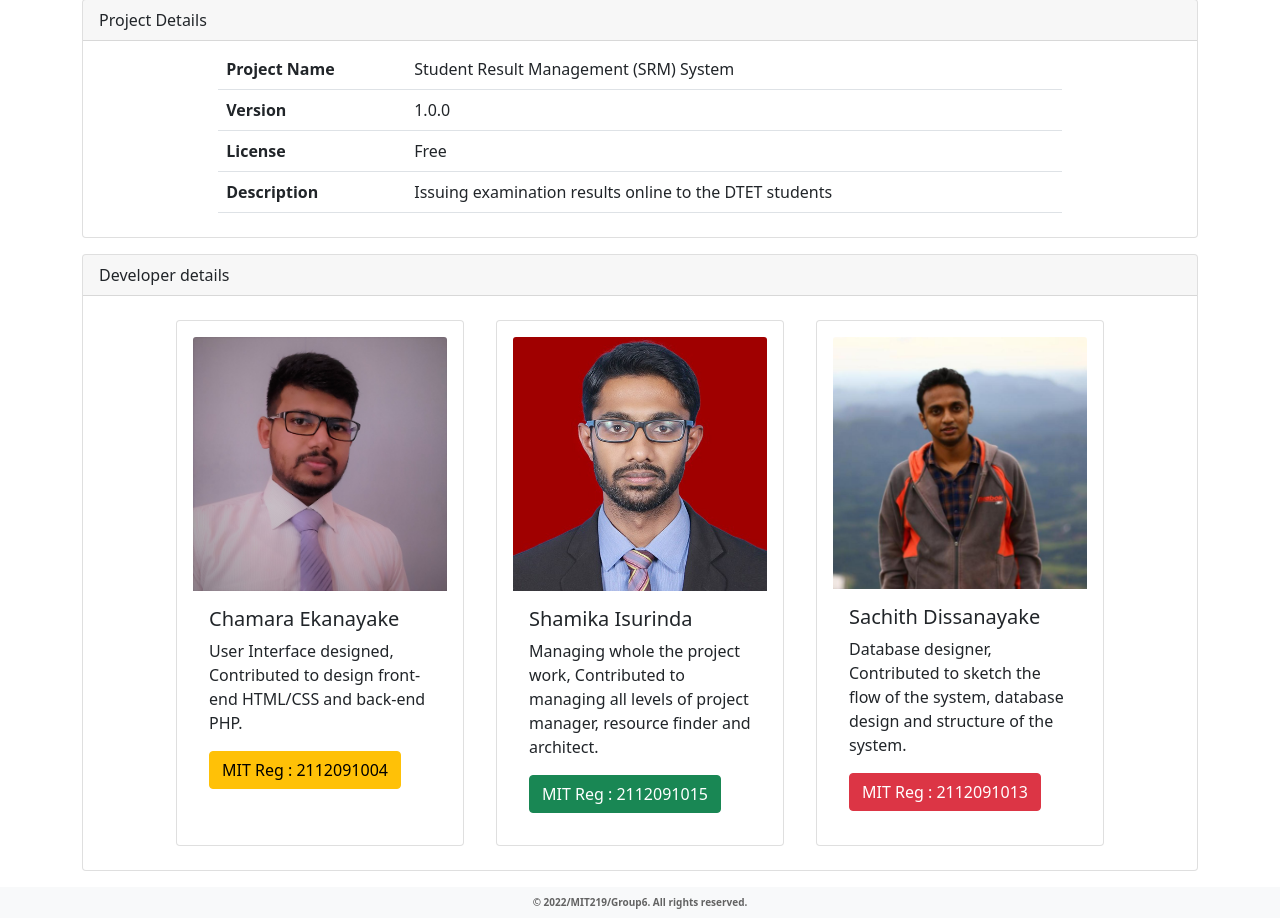
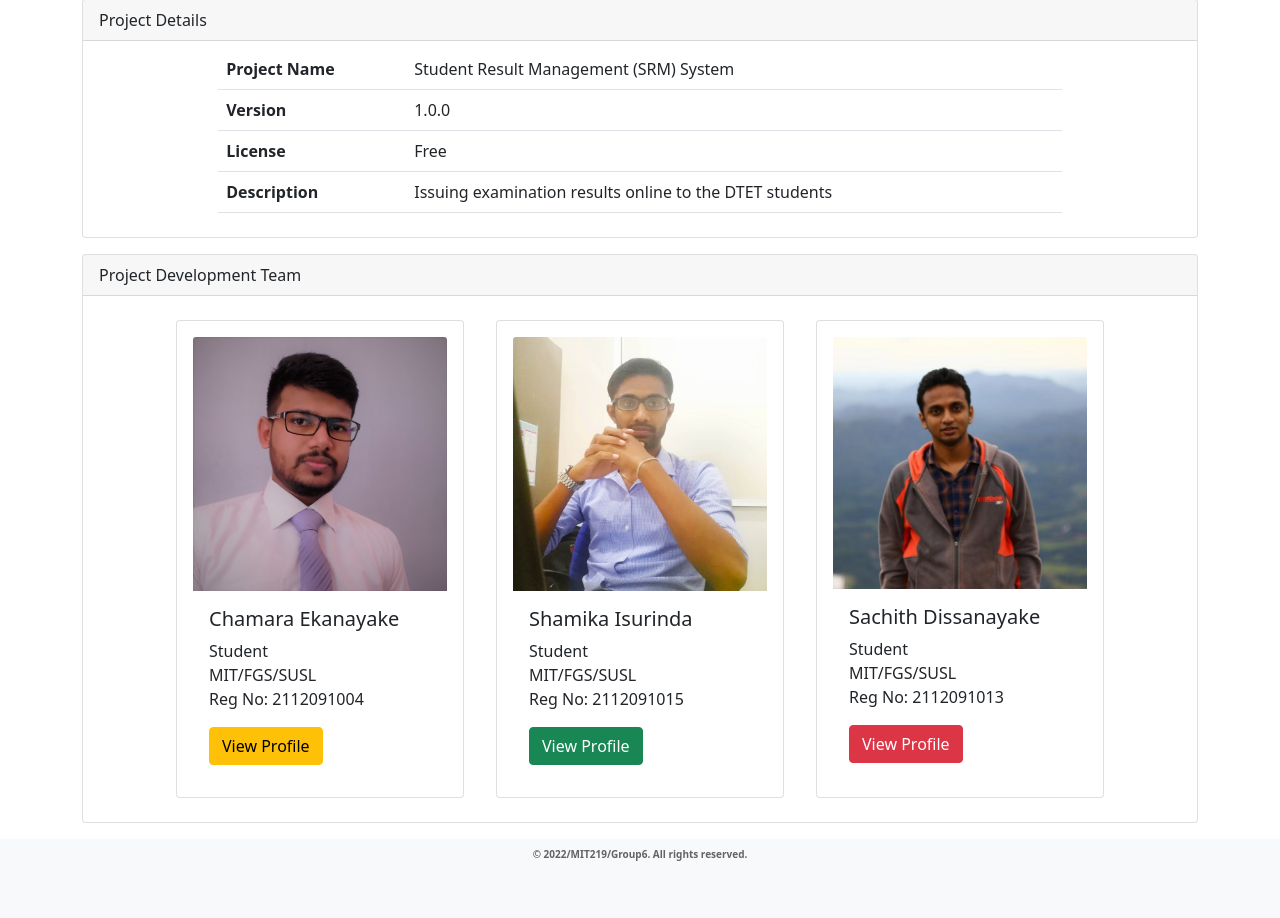
Before and after one commit to chamarasab/tec, a PHP site: page /about.php in a window 1280 px wide. Shown: the part 73-991 px from the top of the page. After the commit the page ends 934 px from the top, so only its background shows below. Run offline with PHP 8.4, Linux system fonts and the light colour scheme.

Commit message:
Change about Page

```diff
--- a/about.php
+++ b/about.php
@@ -32,9 +32,6 @@
                     <li class="nav-item">
                         <a class="nav-link active" href="about.php">About</a>
                     </li>
-                    <!--<li class="nav-item">
-                        <a class="nav-link disabled">Disabled</a>
-                    </li>-->
                 </ul>
             </div>
         </div>
@@ -65,27 +62,27 @@
         <!--developers card-->
         <div class="card my-3">
             <div class="card-header">
-                Developer details
+                Project Development Team
             </div>
             <div class="card-body p-4 mx-auto">
-                <div class="row">
+            <div class="row">
                     <!--dev1 card-->
                     <div class="card mx-3 p-3" style="width: 18rem;">
                         <img src="images/dev1.jpg" class="card-img-top" alt="...">
                         <div class="card-body">
                             <h5 class="card-title">Chamara Ekanayake</h5>
-                            <p class="card-text">User Interface designed, Contributed to design front-end HTML/CSS and back-end PHP.</p>
-                            <a href="https://github.com/chamarasab/tec" class="btn btn-warning">MIT Reg : 2112091004</a>
+                            <p class="card-text">Student<br>MIT/FGS/SUSL<br>Reg No: 2112091004</p>
+                            <a href="https://vle.sab.ac.lk/user/profile.php" class="btn btn-warning">View Profile</a>
                         </div>
                     </div>
                     <!--end dev1 card-->
                     <!--dev1 card-->
                     <div class="card mx-3 p-3" style="width: 18rem;">
-                        <img src="images/dev4.jpeg" class="card-img-top" alt="...">
+                        <img src="images/dev2.jpg" class="card-img-top" alt="...">
                         <div class="card-body">
                             <h5 class="card-title">Shamika Isurinda</h5>
-                            <p class="card-text">Managing whole the project work, Contributed to managing all levels of project manager, resource finder and architect.</p>
-                            <a href="https://github.com/chamarasab/tec" class="btn btn-success">MIT Reg : 2112091015</a>
+                            <p class="card-text">Student<br>MIT/FGS/SUSL<br>Reg No: 2112091015</p>
+                            <a href="#" class="btn btn-success">View Profile</a>
                         </div>
                     </div>
                     <!--end dev1 card-->
@@ -94,8 +91,8 @@
                         <img src="images/dev3.jpeg" class="card-img-top" alt="...">
                         <div class="card-body">
                             <h5 class="card-title">Sachith Dissanayake</h5>
-                            <p class="card-text">Database designer, Contributed to sketch the flow of the system, database design and structure of the system.</p>
-                            <a href="https://github.com/chamarasab/tec" class="btn btn-danger">MIT Reg : 2112091013</a>
+                            <p class="card-text">Student<br>MIT/FGS/SUSL<br>Reg No: 2112091013</p>
+                            <a href="#" class="btn btn-danger">View Profile</a>
                         </div>
                     </div>
                     <!--end dev1 card-->
```
Also changed, not shown: images/01.jpg (added), images/dev2.jpg, images/dev4.jpeg (deleted), images/head.jpg (added).
